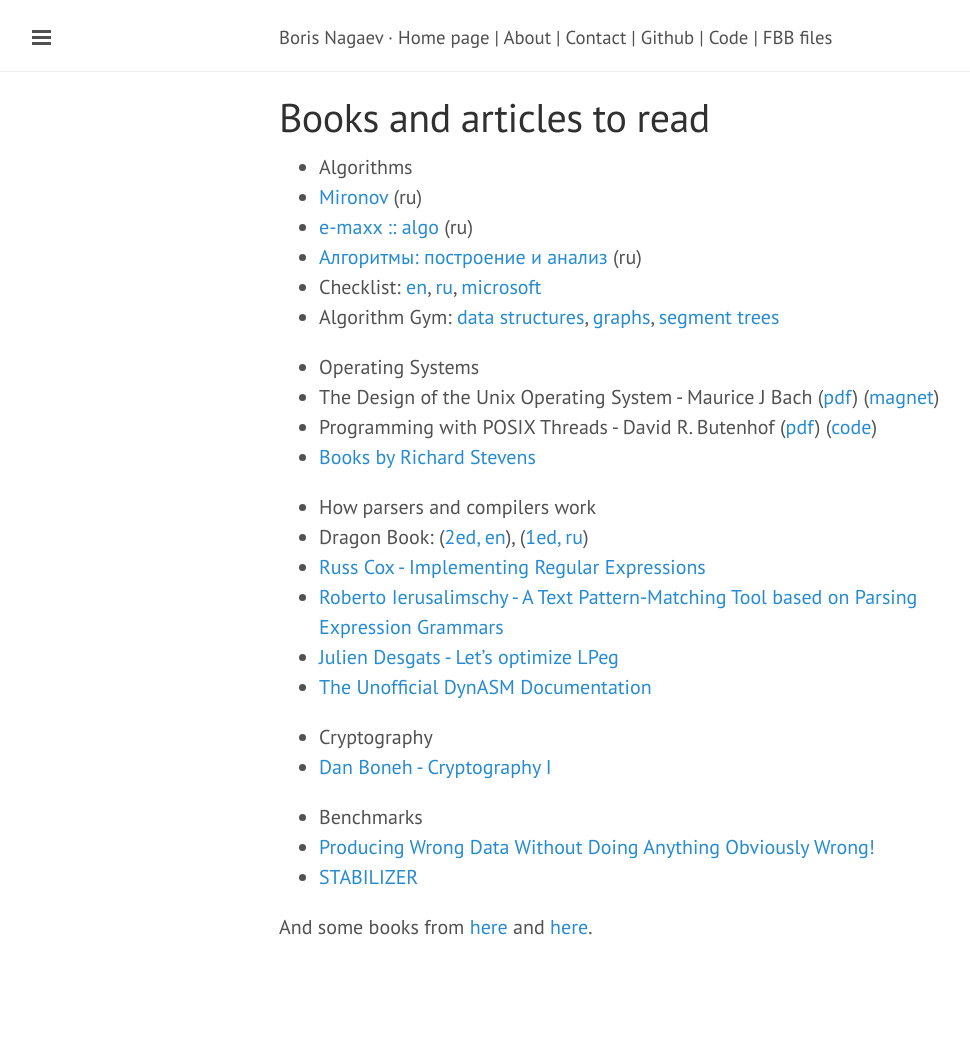
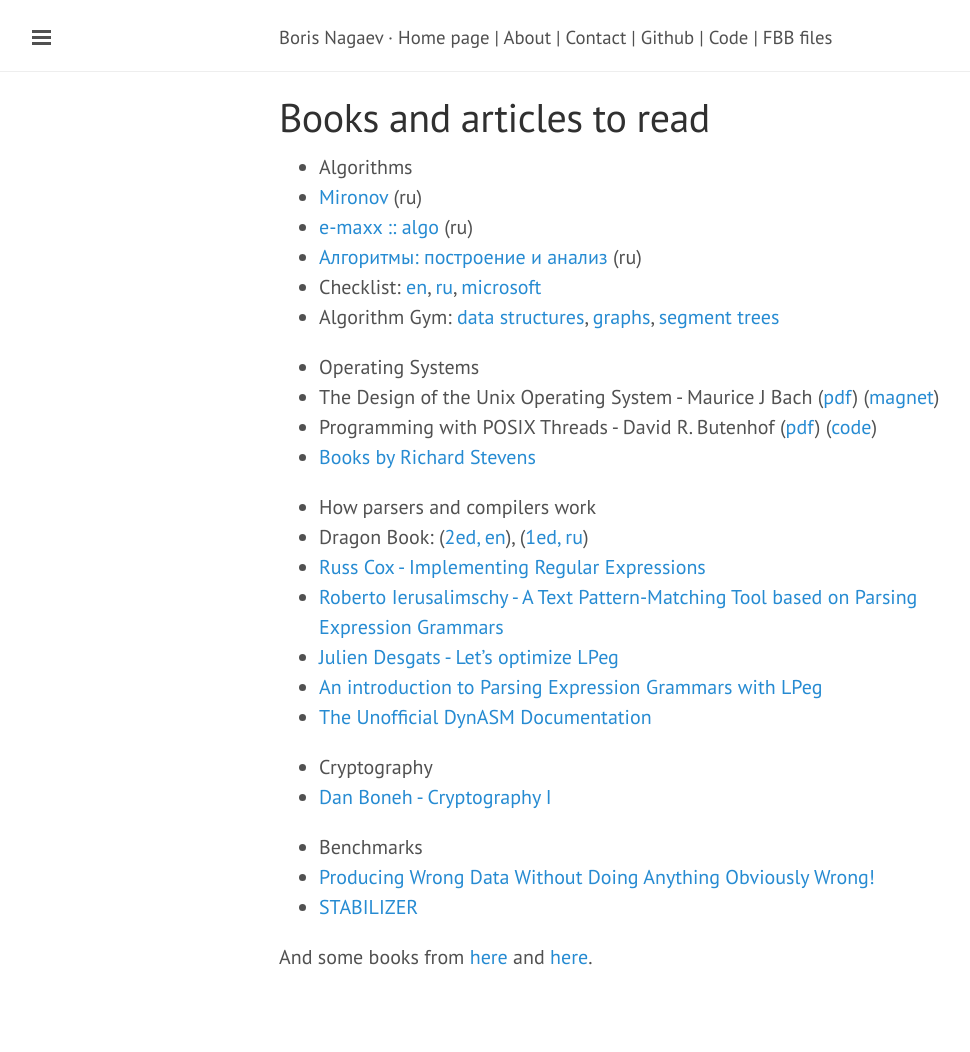
Before and after one commit to starius/starius.github.io, a Jekyll site: the page built from links.md, in a window 1280 px wide. Shown: the whole page, without its empty margins (1-971 px from the left). Built offline with Jekyll 4.4.1, drawn with Linux system fonts in a browser that asks for light colours; Markdown is read by kramdown in place of the engine named in the settings; before the commit the page ends 1022 px from its top, so only the background shows below that.

Commit message:
links: add LPeg introduction

```diff
--- a/links.md
+++ b/links.md
@@ -33,6 +33,7 @@
   * [Roberto Ierusalimschy - A Text Pattern-Matching Tool
      based on Parsing Expression Grammars][lpeg]
   * [Julien Desgats - Let's optimize LPeg][lpeg-opt]
+  * [An introduction to Parsing Expression Grammars with LPeg][lpeg-leafo]
   * [The Unofficial DynASM Documentation][dynasm]
 
  * Cryptography
@@ -65,6 +66,7 @@
 [russ-cox]: https://swtch.com/~rsc/regexp/
 [lpeg]: http://www.inf.puc-rio.br/~roberto/docs/peg.pdf
 [lpeg-opt]: http://mille337.net/index.php?d=2015/02/22/14/28/35
+[lpeg-leafo]: http://leafo.net/guides/parsing-expression-grammars.html
 [dynasm]: https://corsix.github.io/dynasm-doc/
 
 [benchmark-bias]: http://www-plan.cs.colorado.edu/klipto/mytkowicz-asplos09.pdf
```
